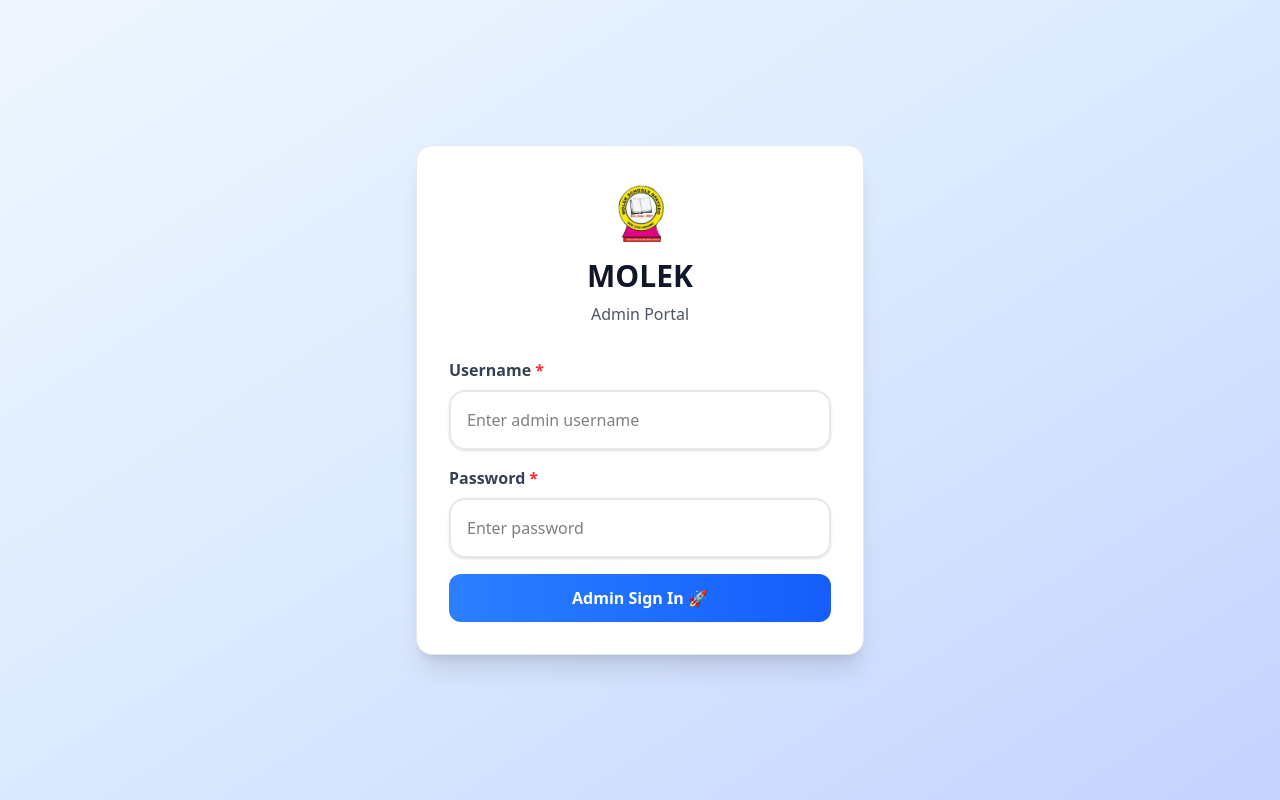
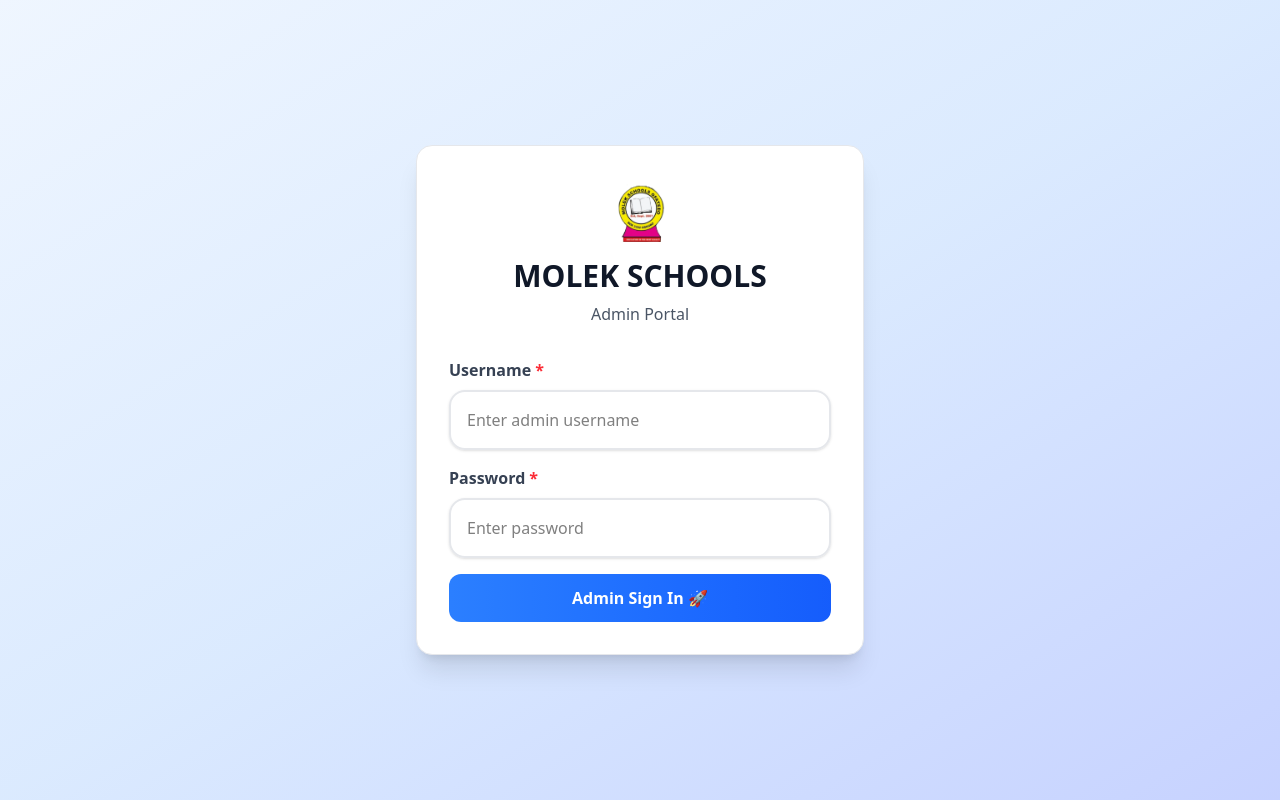
Before and after one commit to moh-Adedamola/molek-admin, a React (Vite) app: page /login in a window 1280 px wide. Built offline with nearby package versions, Linux system fonts and the light colour scheme.

Commit message:
login name change from MOLEK to MOLEK SCHOOLS

```diff
--- a/src/pages/Login.jsx
+++ b/src/pages/Login.jsx
@@ -66,7 +66,7 @@
         <div className="text-center mb-6 sm:mb-8">
           <img src="/logo.webp" alt="Logo" className="h-12 sm:h-16 w-auto mx-auto mb-3 sm:mb-4" />
           <h1 className="text-2xl sm:text-3xl font-bold text-gray-900 dark:text-white font-sans mb-1 sm:mb-2">
-            MOLEK
+            MOLEK SCHOOLS
           </h1>
           <p className="text-sm sm:text-base text-gray-600 dark:text-gray-400">Admin Portal</p>
         </div>
```
